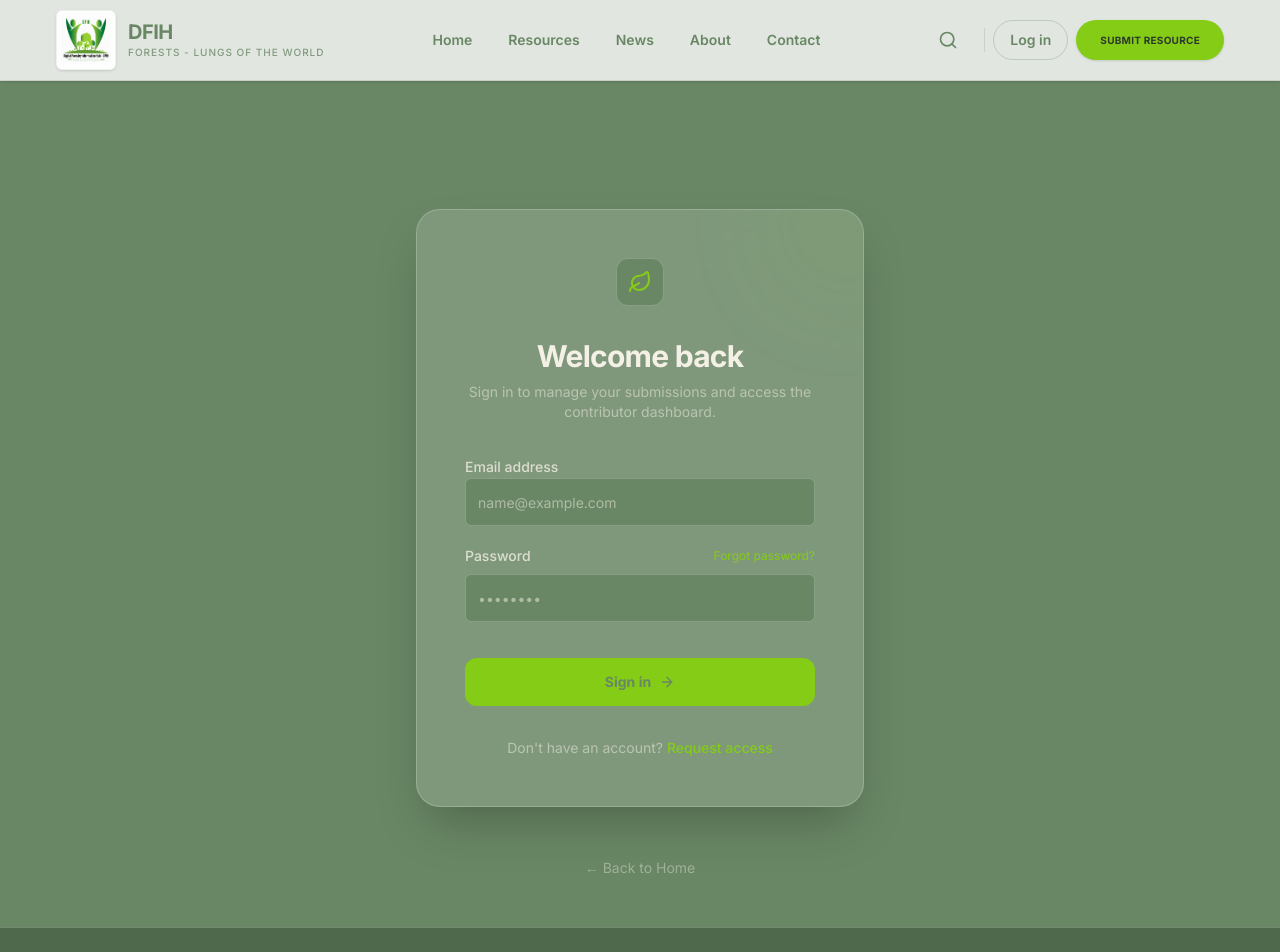
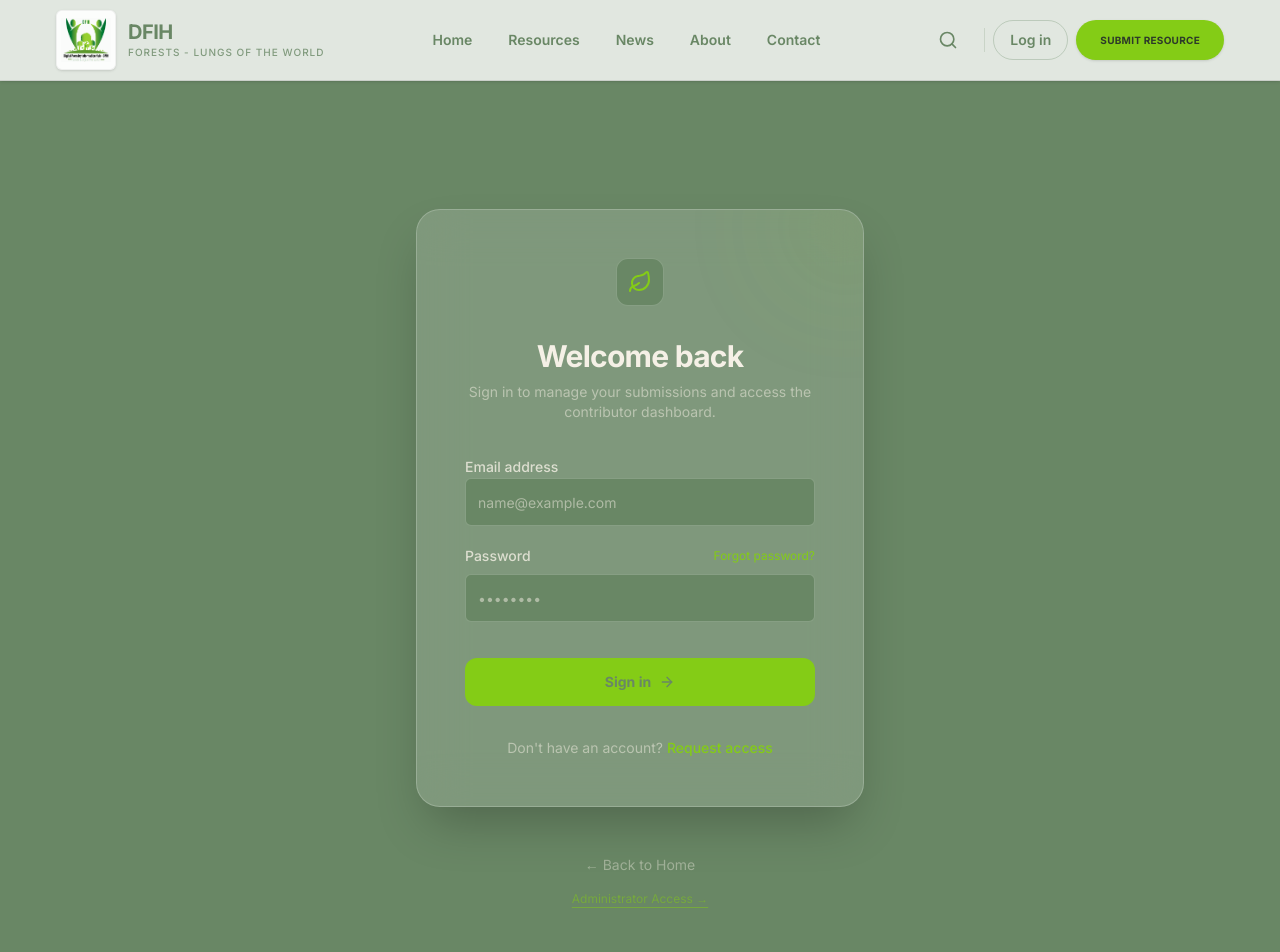
Before and after one commit to Jolly-Junior-main/dfih-Fullstack-UI-UX, a Next.js app: page /login in a window 1280 px wide. Shown: the top 952 px of the page. Built offline with nearby package versions, Linux system fonts and the light colour scheme.

Commit message:
feat: link admin login page to main UI and add logout button

```diff
--- a/src/app/admin/layout.tsx
+++ b/src/app/admin/layout.tsx
@@ -26,10 +26,10 @@ export default function AdminLayout({ children }: { children: React.ReactNode })
   return (
     <div className="flex min-h-screen pt-20">
       {/* Sidebar */}
-      <aside className="w-64 flex-shrink-0 hidden md:block border-r border-white/20 bg-white/10 backdrop-blur-sm relative z-10">
-        <div className="p-6">
+      <aside className="w-64 flex-shrink-0 hidden md:block border-r border-white/20 bg-white/10 backdrop-blur-sm relative z-10 flex flex-col">
+        <div className="p-6 flex-1 flex flex-col">
           <div className="text-xs font-bold text-[#f5f0e6]/50 uppercase tracking-wider mb-6">Admin Menu</div>
-          <nav className="space-y-2">
+          <nav className="space-y-2 flex-1">
             {sidebarLinks.map((link, idx) => {
               const Icon = link.icon
               const isActive = pathname === link.href
@@ -49,6 +49,16 @@ export default function AdminLayout({ children }: { children: React.ReactNode })
               )
             })}
           </nav>
+
+          <div className="pt-6 mt-6 border-t border-white/10">
+            <Link
+              href="/admin/login"
+              className="flex items-center gap-3 px-4 py-3 rounded-xl transition-all text-red-400/80 hover:bg-red-500/20 hover:text-red-400"
+            >
+              <svg xmlns="http://www.w3.org/2000/svg" width="18" height="18" viewBox="0 0 24 24" fill="none" stroke="currentColor" strokeWidth="2" strokeLinecap="round" strokeLinejoin="round"><path d="M9 21H5a2 2 0 0 1-2-2V5a2 2 0 0 1 2-2h4"></path><polyline points="16 17 21 12 16 7"></polyline><line x1="21" y1="12" x2="9" y2="12"></line></svg>
+              <span className="font-medium text-sm">Logout</span>
+            </Link>
+          </div>
         </div>
       </aside>
 
--- a/src/app/login/page.tsx
+++ b/src/app/login/page.tsx
@@ -61,9 +61,12 @@ export default function LoginPage() {
           </div>
         </div>
 
-        <div className="mt-12 text-center">
-          <Link href="/" className="text-sm text-[#f5f0e6]/40 hover:text-[#f5f0e6] transition-colors">
+        <div className="mt-12 text-center space-y-4">
+          <Link href="/" className="block text-sm text-[#f5f0e6]/40 hover:text-[#f5f0e6] transition-colors">
             &larr; Back to Home
+          </Link>
+          <Link href="/admin/login" className="block text-xs text-[#84cc16]/50 hover:text-[#84cc16] transition-colors underline underline-offset-4">
+            Administrator Access &rarr;
           </Link>
         </div>
 
```
